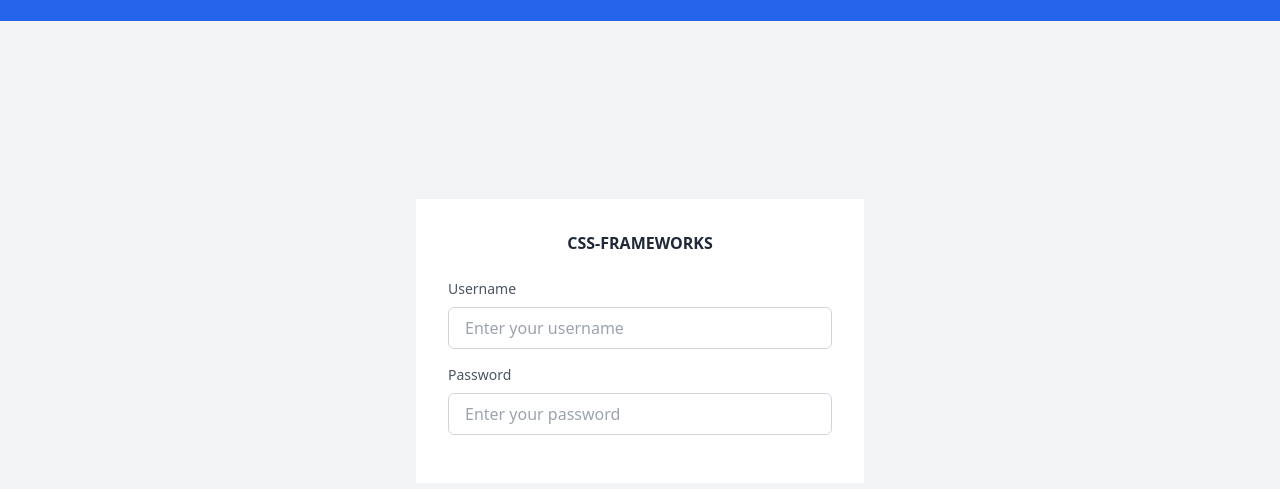
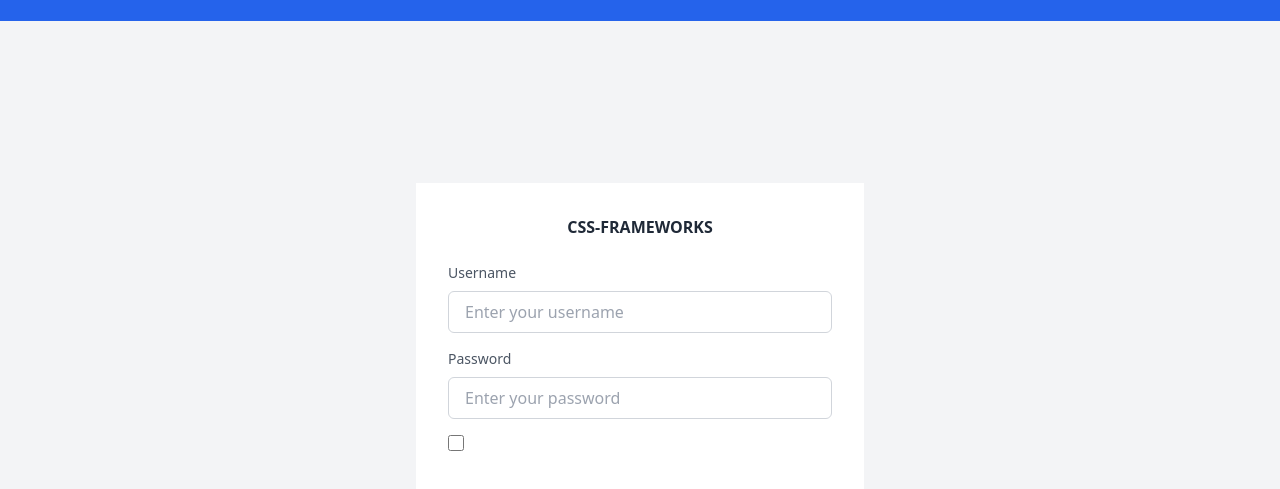
Before and after one commit to TinyFridge/css-frameworks, a website: page html/index.html in a window 1280 px wide. Shown: the part 59-548 px from the top of the page. Drawn offline with nearby package versions, Linux system fonts and the light colour scheme.

Commit message:
Update index.html

```diff
--- a/html/index.html
+++ b/html/index.html
@@ -54,6 +54,10 @@
             <input type="password" id="password" name="password" required minlength="8" class="w-full px-4 py-2 mt-2 border border-gray-300 rounded-md focus:outline-none focus:ring-2 focus:ring-blue-500" placeholder="Enter your password">
         </div>
 
+        <!--Registration-->
+        <div class="mb-4 flex items-center">
+            <input type="checkbox" id="register" name="register" class="h-4 w-4"
+        </div>
 
         </form>
     </div>
```
